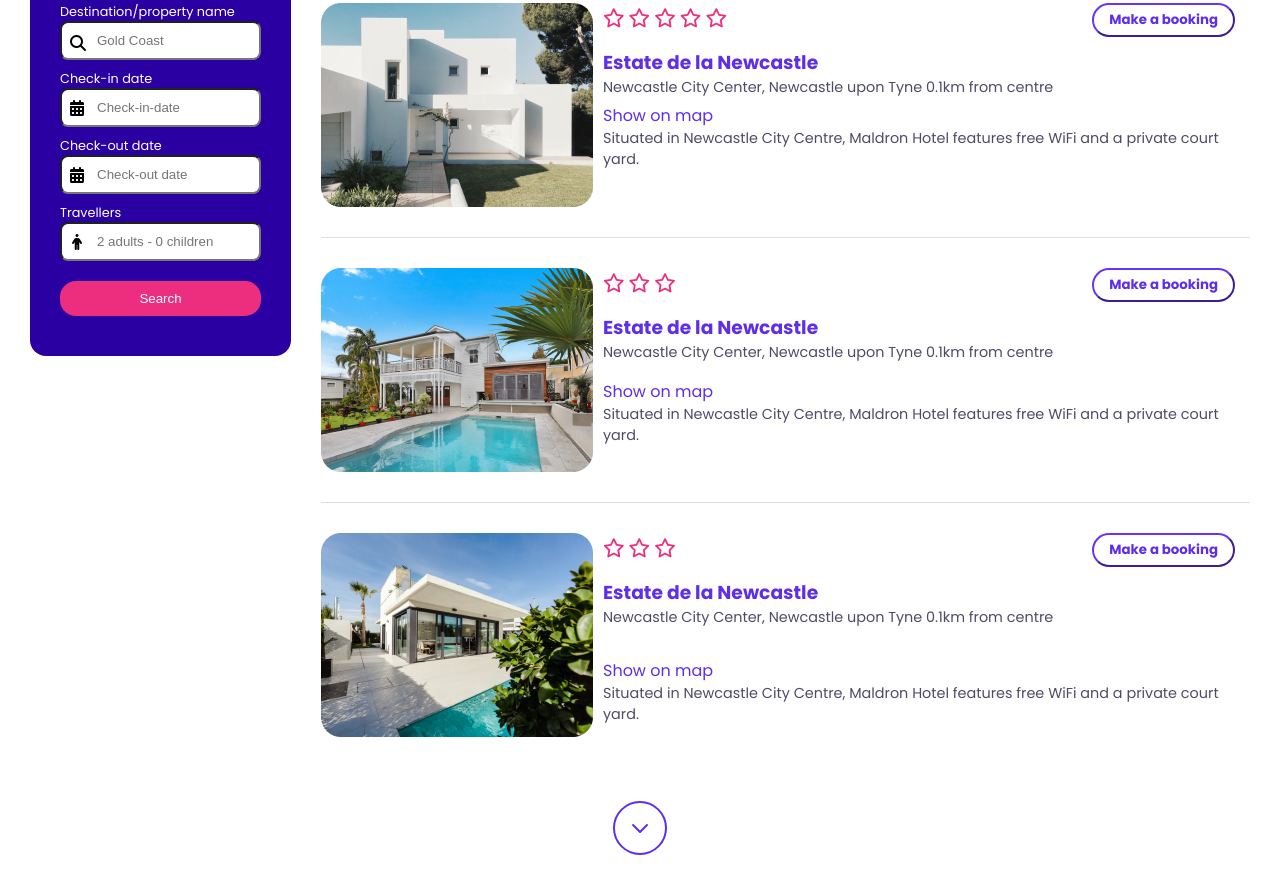
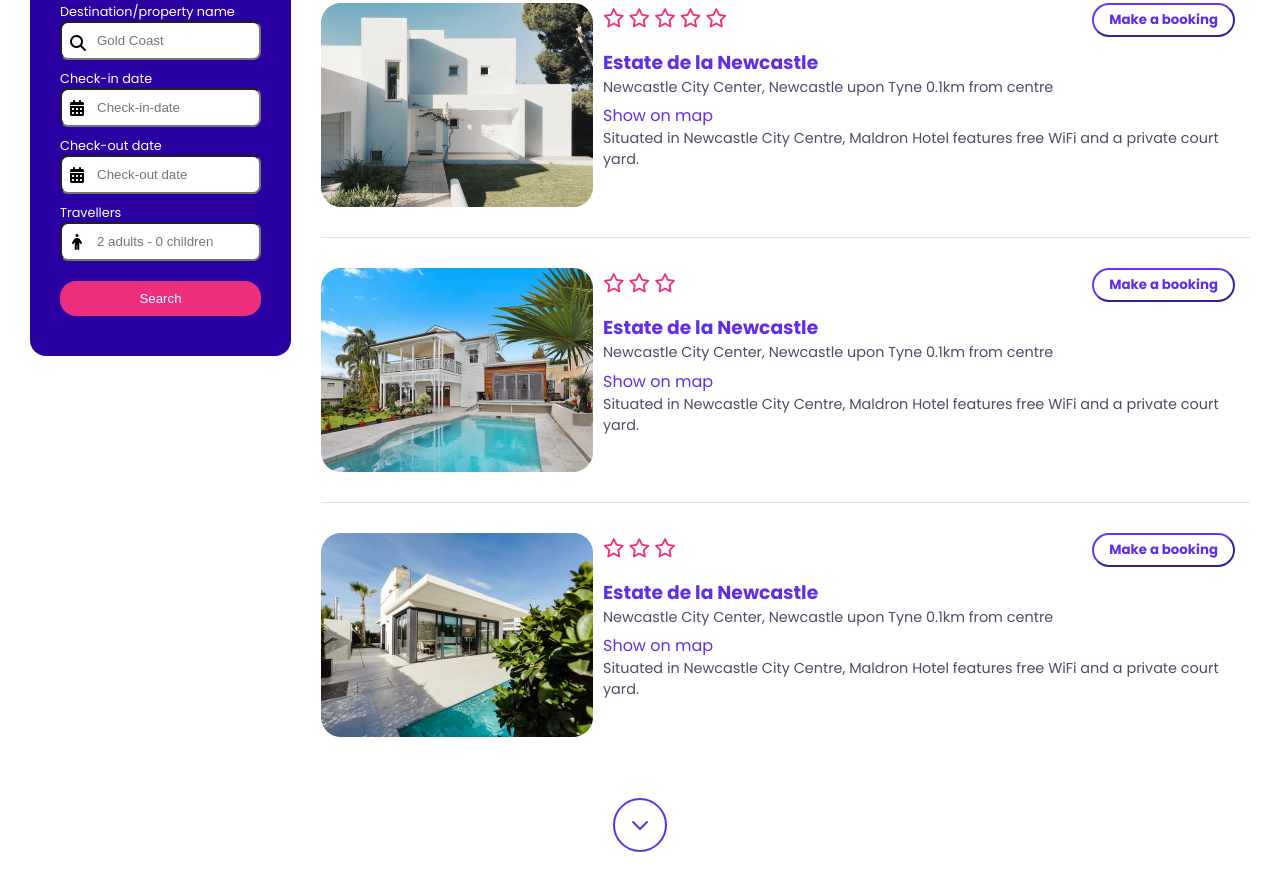
Before and after one commit to jfontdev/202209-w1chwe-Oriol-Raventos-Jordi-, a website: page index.html in a window 1280 px wide. Shown: the part 371-1251 px from the top of the page. Drawn offline with nearby package versions, Linux system fonts and the light colour scheme; files that its build step writes are made by us from their sources.

Commit message:
Solve the problem with the padding of the two boxes

```diff
--- a/sass/componentes/_properties-found.scss
+++ b/sass/componentes/_properties-found.scss
@@ -163,4 +163,14 @@
     color: #5f2eea;
     margin-top: -25px;
   }
+  .properties-found__article--2nd span {
+    font-family: "Poppins";
+    color: #5f2eea;
+    margin-top: -10px;
+  }
+  .properties-found__article--3rd span {
+    font-family: "Poppins";
+    color: #5f2eea;
+    margin-top: -25px;
+  }
 }
```
